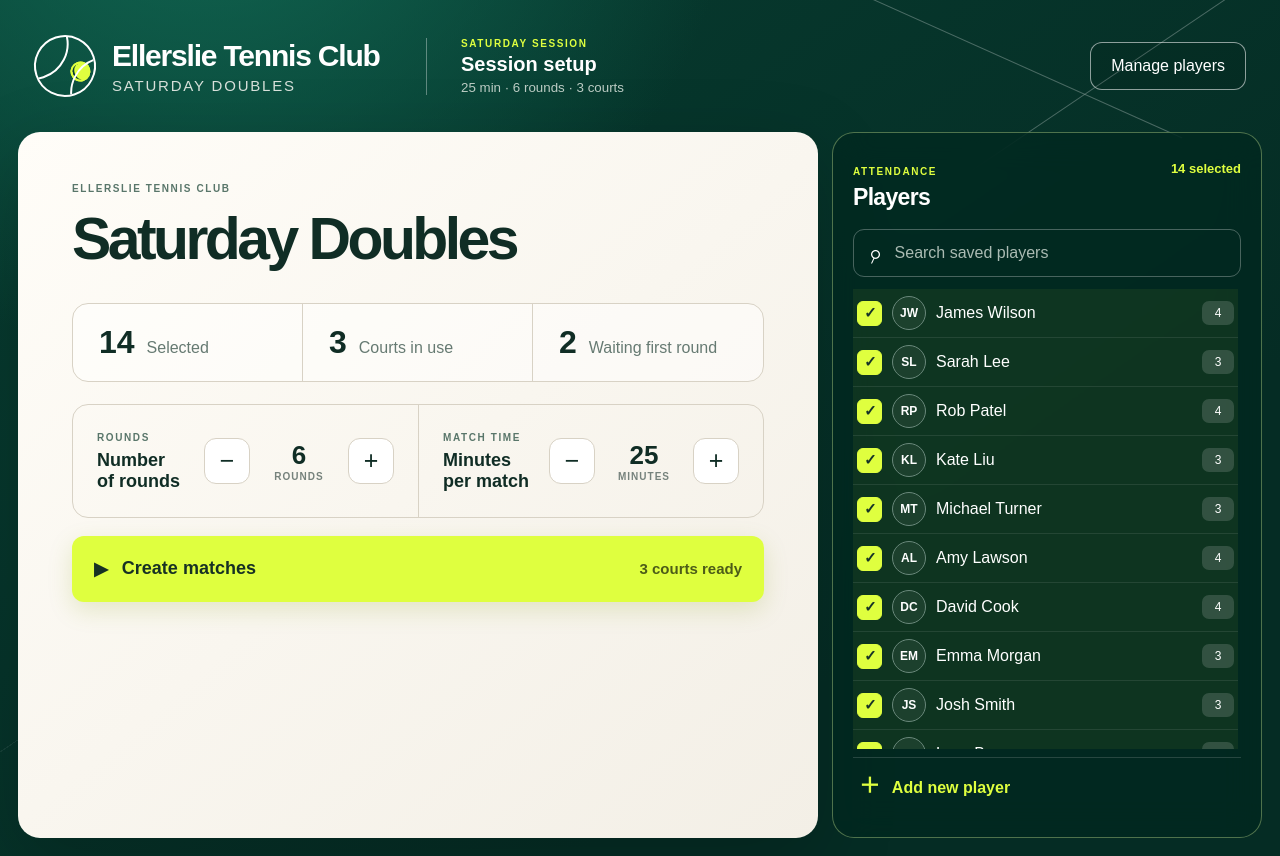
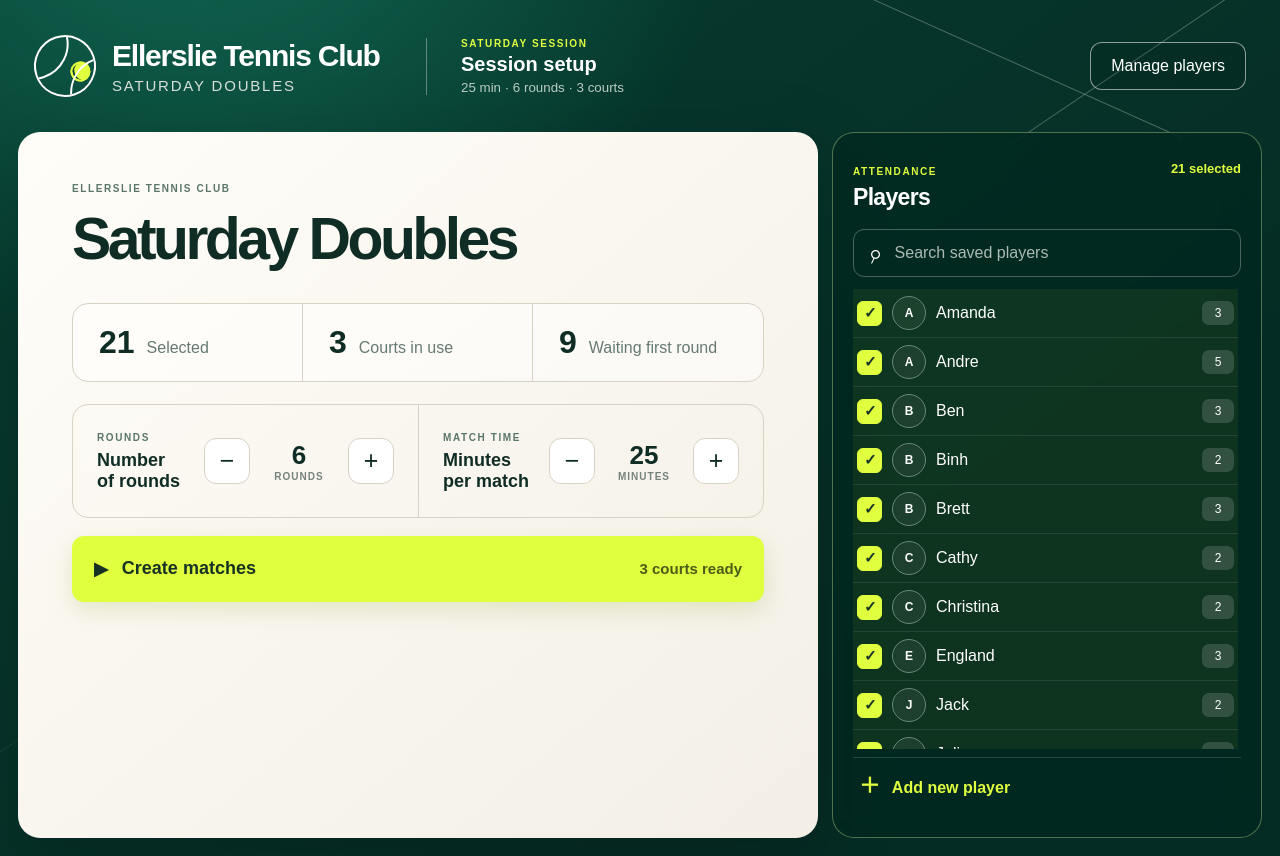
Before and after one commit to jack-crosti/ellerslie-saturday-doubles, a React (Vite) app: page / in a window 1280 px wide. Built offline with nearby package versions, Linux system fonts and the light colour scheme.

Commit message:
Add approved Ellerslie club player list

```diff
--- a/src/App.tsx
+++ b/src/App.tsx
@@ -13,11 +13,13 @@ const PLAYER_KEY = "saturday-doubles-players-v1";
 const DEFAULT_MINUTES = 25;
 
 const starterPlayers: Player[] = [
-  ["James Wilson", 4], ["Sarah Lee", 3], ["Rob Patel", 4], ["Kate Liu", 3],
-  ["Michael Turner", 3], ["Amy Lawson", 4], ["David Cook", 4], ["Emma Morgan", 3],
-  ["Josh Smith", 3], ["Lucy Brown", 4], ["George Dean", 3], ["Nicole Harris", 4],
-  ["Ben Stewart", 3], ["Hannah Clarke", 3],
-].map(([name, skill], index) => ({ id: `starter-${index}`, name: String(name), skill: Number(skill) }));
+  ["Amanda", 3], ["Andre", 5], ["Ben", 3], ["Binh", 2],
+  ["Brett", 3], ["Cathy", 2], ["Christina", 2], ["England", 3],
+  ["Jack", 2], ["Julian", 3], ["Kana", 2], ["Kayoko", 2],
+  ["Kevin", 3], ["Mel", 3], ["Nick", 3], ["Rob", 3],
+  ["Ruth", 2], ["Tim", 4], ["Tom", 4], ["Vivek", 3],
+  ["Yulong", 4],
+].map(([name, skill], index) => ({ id: `club-${index}`, name: String(name), skill: Number(skill) }));
 
 function initials(name: string) {
   return name.split(/\s+/).map((word) => word[0]).join("").slice(0, 2).toUpperCase();
```
